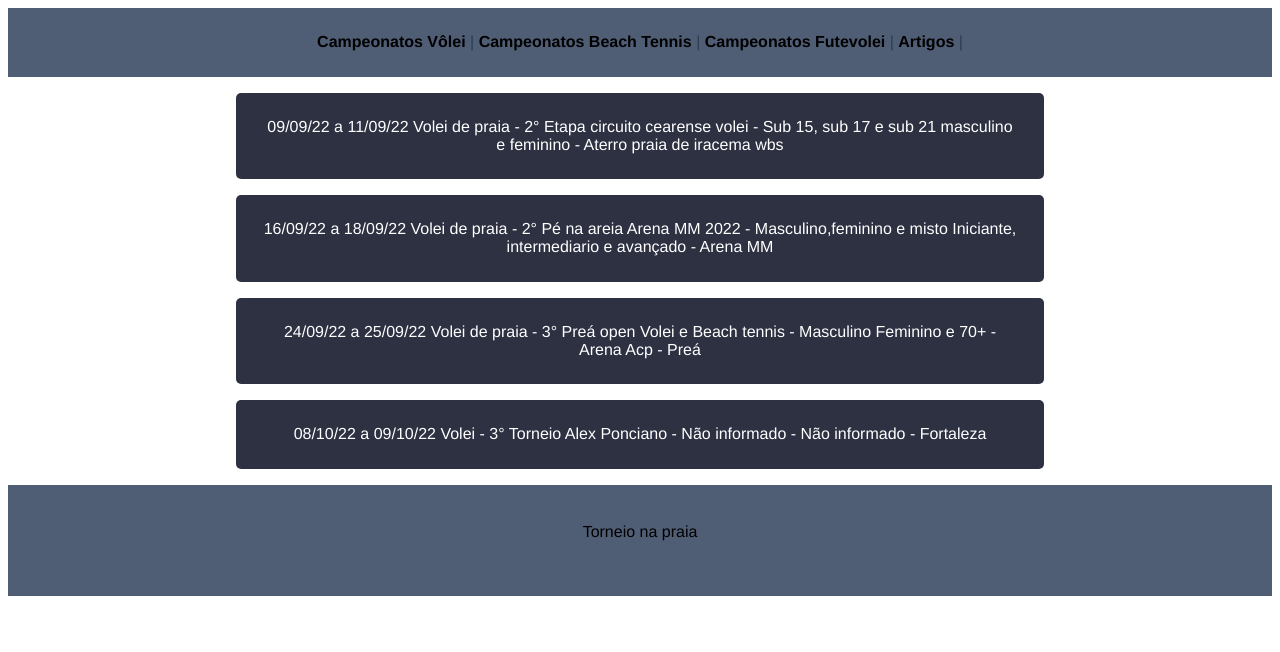
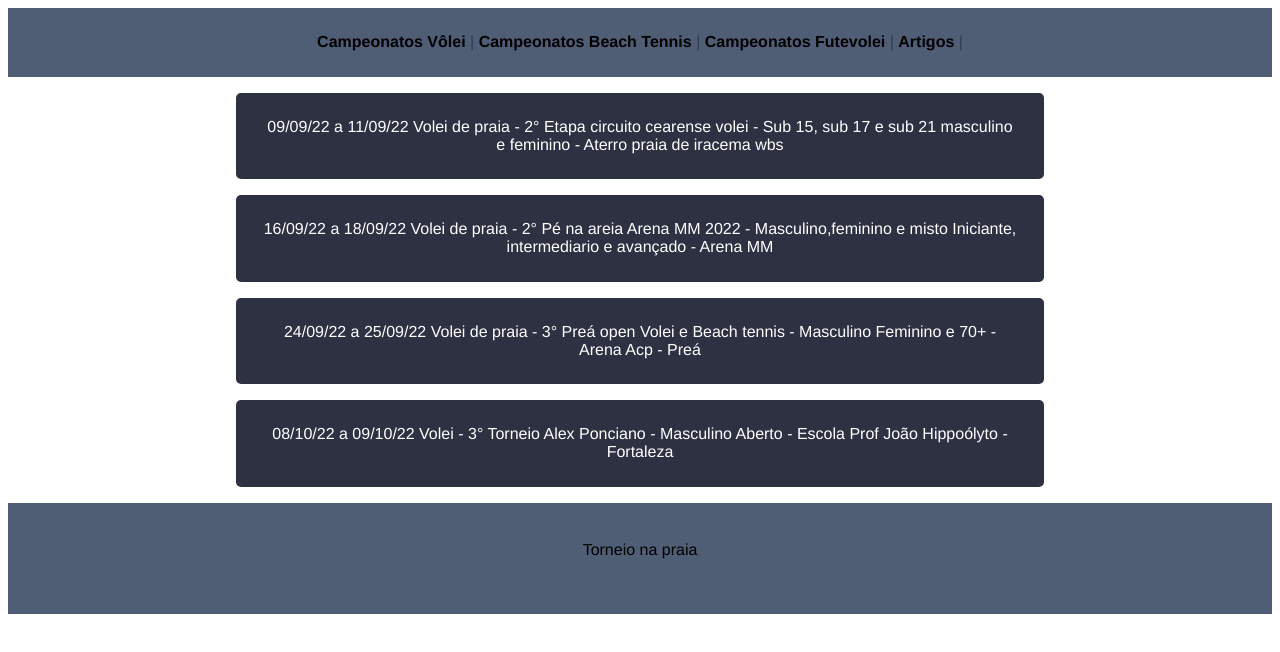
Before and after one commit to renatomacedom/horario_atual, a Vue app: page / in a window 1280 px wide. Shown: the top 652 px of the page. Built offline with nearby package versions, Linux system fonts and the light colour scheme; a web font is replaced by a local one.

Commit message:
Correção info campeonato

```diff
--- a/src/components/Lista_de_campeonato_volei.vue
+++ b/src/components/Lista_de_campeonato_volei.vue
@@ -21,7 +21,7 @@ export default {
     {categoria:'Volei de praia',nome_torneio:'2° Etapa circuito cearense volei ',data:'09/09/22 a 11/09/22', nivel:'Sub 15, sub 17 e sub 21 masculino e feminino', local:'Aterro praia de iracema wbs', contato: "(85)3456-3006"},
     {categoria:'Volei de praia',nome_torneio:'2° Pé na areia Arena MM 2022 ',data:'16/09/22 a 18/09/22', nivel:'Masculino,feminino e misto Iniciante, intermediario e avançado', local:'Arena MM', contato: "(85)9.999624-7015"},
     {categoria:'Volei de praia',nome_torneio:'3° Preá open Volei e Beach tennis ',data:'24/09/22 a 25/09/22', nivel:'Masculino Feminino e 70+', local:'Arena Acp - Preá', contato: "(88)9.99730-5466"},
-    {categoria:'Volei',nome_torneio:'3° Torneio Alex Ponciano',data:'08/10/22 a 09/10/22', nivel:'Não informado', local:'Não informado - Fortaleza', contato: "(85)9.8800-5522"},
+    {categoria:'Volei',nome_torneio:'3° Torneio Alex Ponciano',data:'08/10/22 a 09/10/22', nivel:'Masculino Aberto', local:'Escola Prof João Hippoólyto - Fortaleza', contato: "(85)9.8800-5522"},
 
 
 
```
